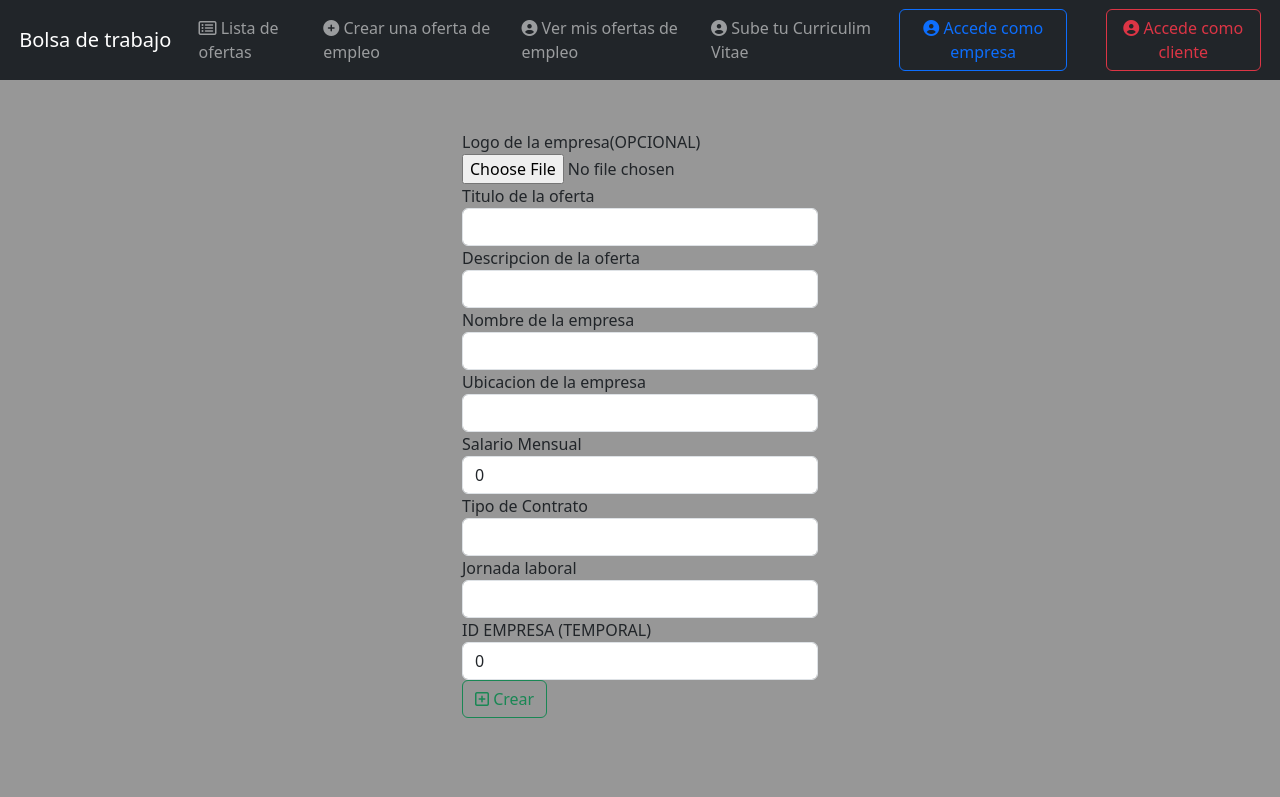
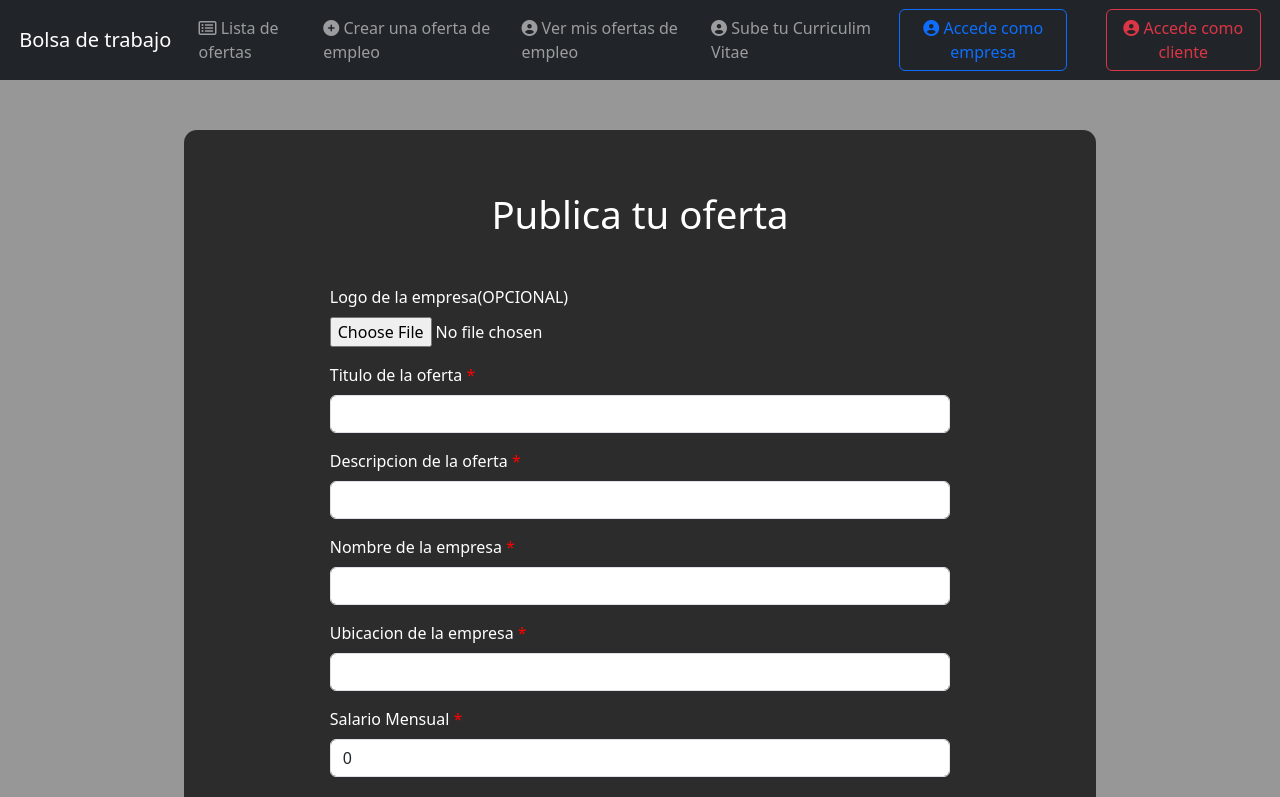
Before and after one commit to raivac/Bolsa-Trabajo, an Angular app in the folder frontend/: page /nuevo in a window 1280 px wide. Shown: the top 797 px of the page. Built offline with nearby package versions, Linux system fonts and the light colour scheme.

Commit message:
frontend: create form

```diff
--- a/frontend/src/app/empleo/lista-empleo.component.css
+++ b/frontend/src/app/empleo/lista-empleo.component.css
@@ -3,6 +3,6 @@
     margin: 0 auto;
 }
 #logo{
-    max-width: 15vw;
-    max-height: 15vw;
+    max-width: 10vw;
+    max-height: 10vw;
 }
--- a/frontend/src/app/empleo/nuevo-empleo.component.css
+++ b/frontend/src/app/empleo/nuevo-empleo.component.css
@@ -0,0 +1,27 @@
+.form-group{
+    color: white;
+    width: 70%;
+    margin: 1rem auto;
+}
+.col-md-4{
+    background-color: rgb(44, 44, 44);
+    padding: 1vw;
+    width: 80%;
+    margin: 0 auto;
+    border-radius: 1vw;
+}
+h1{
+    color: white;
+    font-size: 3vw;
+    margin:3rem;
+    text-align: center;
+}
+label{
+    margin-bottom: 0.5rem;
+}
+#boton{
+  text-align: center;
+}
+span{
+    color: red;
+}
--- a/frontend/src/app/empleo/nuevo-empleo.component.html
+++ b/frontend/src/app/empleo/nuevo-empleo.component.html
@@ -3,42 +3,44 @@
         <div class="col-md-4 mx-auto">
             <form (ngSubmit)="onCreate()" novalidate #f="ngForm">
 
+                <h1>Publica tu oferta</h1>
+
                 <div class="form-group">
-                    <label for="logo">Logo de la empresa(OPCIONAL)</label>
+                    <label for="logo">Logo de la empresa(OPCIONAL)</label><br>
                     <input type="file" class="form-control-file" id="logo" name="logo" (change)="guardarLogo($event)"
                         accept="image/*">
                 </div>
 
                 <div class="form-group">
-                    <label for="titulo">Titulo de la oferta</label>
+                    <label for="titulo">Titulo de la oferta <span>*</span></label>
                     <input type="text" class="form-control" id="titulo" name="titulo" [(ngModel)]="titulo" required>
                 </div>
 
                 <div class="form-group">
-                    <label for="descripcion">Descripcion de la oferta</label>
+                    <label for="descripcion">Descripcion de la oferta <span>*</span></label>
                     <input type="text" class="form-control" id="descripcion" name="descripcion"
                         [(ngModel)]="descripcion" required>
                 </div>
 
                 <div class="form-group">
-                    <label for="empresa">Nombre de la empresa</label>
+                    <label for="empresa">Nombre de la empresa <span>*</span></label>
                     <input type="text" class="form-control" id="empresa" name="empresa" [(ngModel)]="empresa" required>
                 </div>
 
                 <div class="form-group">
-                    <label for="ubicacion">Ubicacion de la empresa</label>
+                    <label for="ubicacion">Ubicacion de la empresa <span>*</span></label>
                     <input type="text" class="form-control" id="ubicacion" name="ubicacion" [(ngModel)]="ubicacion"
                         required>
                 </div>
 
                 <div class="form-group">
-                    <label for="salario">Salario Mensual</label>
+                    <label for="salario">Salario Mensual <span>*</span></label>
                     <input type="number" class="form-control" id="salario" name="salario" [(ngModel)]="salario"
                         required>
                 </div>
 
                 <div class="form-group">
-                    <label for="tipoContrato">Tipo de Contrato</label>
+                    <label for="tipoContrato">Tipo de Contrato <span>*</span></label>
                     <select class="form-control" id="tipoContrato" name="tipoContrato" [(ngModel)]="tipoContrato"
                         required>
                         <option value="Contrato Temporal">Contrato Temporal</option>
@@ -47,7 +49,7 @@
                 </div>
 
                 <div class="form-group">
-                    <label for="jornada">Jornada laboral</label>
+                    <label for="jornada">Jornada laboral <span>*</span></label>
                     <select class="form-control" id="jornada" name="jornada" [(ngModel)]="jornada" required>
                         <option value="Media Jornada">Media Jornada</option>
                         <option value="Jornada Completa">Jornada Completa</option>
@@ -62,8 +64,9 @@
                 </div>
 
 
-
-                <button class="btn btn-outline-success btn-block"> <i class="far fa-plus-square"></i> Crear</button>
+                <div id="boton">
+                    <button class="btn btn-outline-success btn-block"> <i class="far fa-plus-square"></i> Crear</button>
+                </div>
             </form>
         </div>
     </div>
--- a/frontend/src/app/services/empleo.service.ts
+++ b/frontend/src/app/services/empleo.service.ts
@@ -22,7 +22,7 @@ export class EmpleoService {
 
   public save(empleo: Empleo): Observable<any> {
     console.log(empleo)
-    return this.httpClient.post<any>(this.empleoURL, empleo);
+    return this.httpClient.post<any>(this.empleoURL, empleo,{ reportProgress: true });
   }
 
   public update(id: number, empleo: Empleo): Observable<any> {
```
Also changed, not shown: frontend/src/app/app.component.html (+8 -7 lines), frontend/src/app/empleo/nuevo-empleo.component.ts (+9 -0 lines), 1 other file (tests, documents, lock files or other folders).
